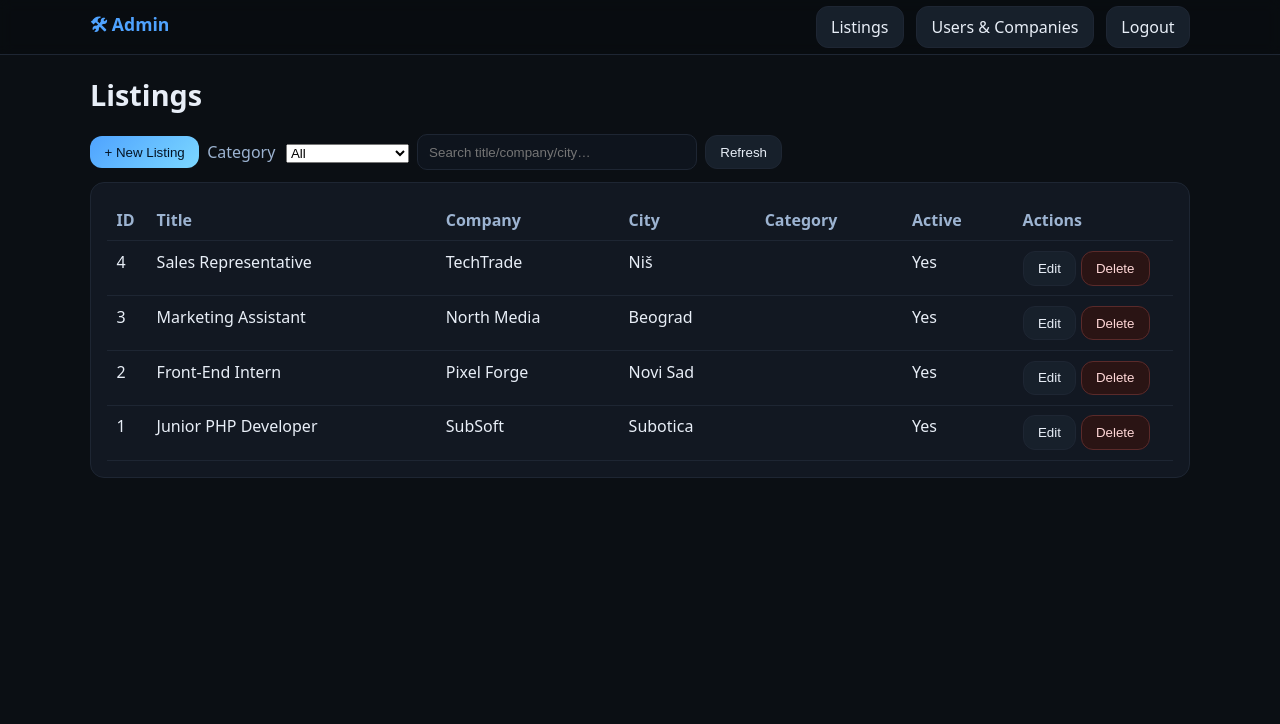
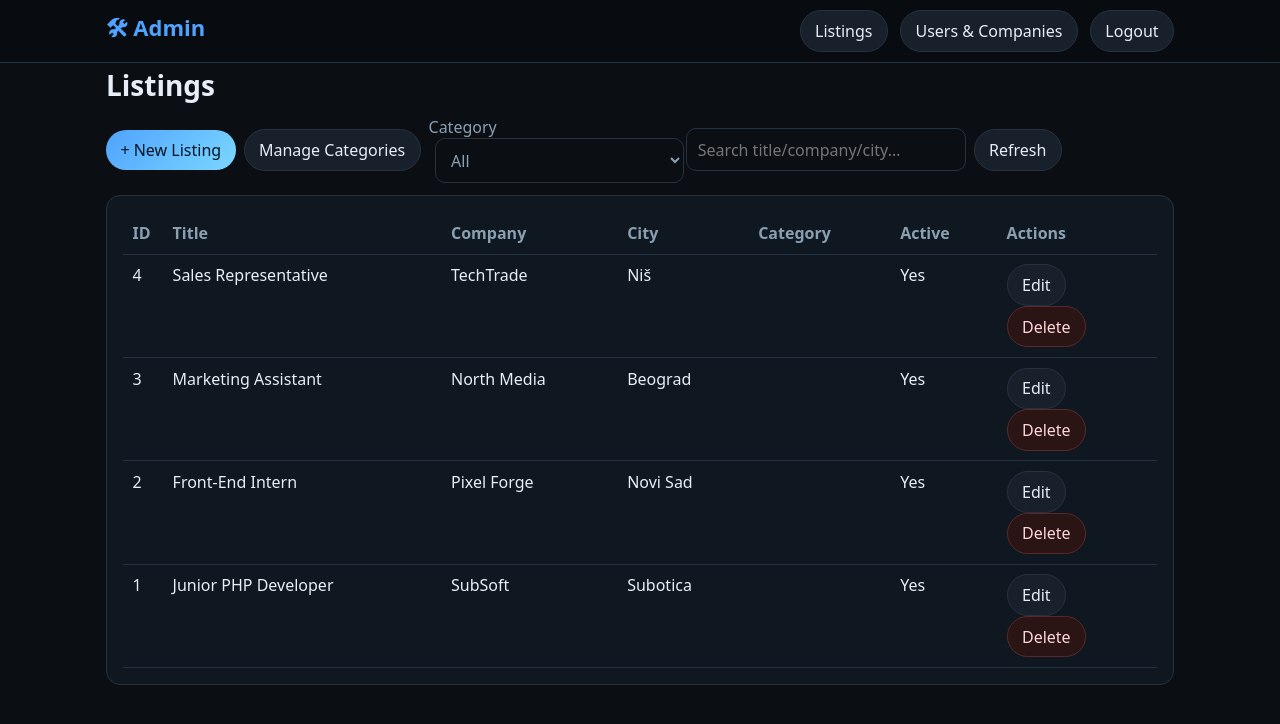
Before and after one commit to evasion123/joblisting, a PHP site: page /admin/listings.php in a window 1280 px wide. Shown: the top 724 px of the page. Run offline with PHP 8.4, Linux system fonts and the light colour scheme; the visitor is signed in with stand-in values (Sample User, id 1); data comes from the database, SQL or seed files in the repository; tables that the repository leaves empty hold one stand-in row (values such as "Sample post").

Commit message:
Patch 3
Added category creation to the admin/listings tab
minor changes

```diff
--- a/projekat/admin/entities.php
+++ b/projekat/admin/entities.php
@@ -53,6 +53,7 @@
     <div class="row" style="gap:.5rem;align-items:center;margin-bottom:.5rem;">
       <button class="btn primary" id="newUserBtn">+ New User</button>
     </div>
+    <div class="table-responsive">
     <table>
       <thead>
       <tr>
@@ -66,6 +67,7 @@
       </thead>
       <tbody id="usersRows"></tbody>
     </table>
+    </div>
   </section>
 
   <!-- COMPANIES -->
@@ -73,6 +75,7 @@
     <div class="row" style="gap:.5rem;align-items:center;margin-bottom:.5rem;">
       <button class="btn primary" id="newCompanyBtn">+ New Company</button>
     </div>
+    <div class="table-responsive">
     <table>
       <thead>
       <tr>
@@ -88,6 +91,7 @@
       </thead>
       <tbody id="companiesRows"></tbody>
     </table>
+    </div>
   </section>
 </main>
 
--- a/projekat/admin/listings.php
+++ b/projekat/admin/listings.php
@@ -38,6 +38,8 @@
 
   <div class="toolbar">
     <button class="btn primary" id="newBtn">+ New Listing</button>
+    <button class="btn" id="manageCatsBtn">Manage Categories</button>
+
     <label class="muted">Category
       <select id="filterCategory" style="margin-left:.4rem;"></select>
     </label>
@@ -45,7 +47,7 @@
     <button class="btn" id="refreshBtn">Refresh</button>
   </div>
 
-  <div class="card" id="tableWrap">
+  <div class="card table-responsive" id="tableWrap">
     <table>
       <thead>
         <tr>
@@ -95,6 +97,29 @@
   </div>
 </div>
 
+<!-- Categories modal -->
+<div class="modal" id="catsModal" role="dialog" aria-modal="true">
+  <div class="inner">
+    <h2 style="margin-top:0;">Manage Categories</h2>
+
+    <form id="catForm" class="row" style="gap:.6rem; flex-wrap:wrap; margin-bottom:.75rem;">
+      <label style="flex:1 1 280px;">New category name
+        <input type="text" name="name" placeholder="e.g. Engineering" required maxlength="120">
+      </label>
+      <button class="btn primary" type="submit">Add</button>
+      <button class="btn" type="button" id="catCloseBtn" style="margin-left:auto;">Close</button>
+    </form>
+
+    <div class="card">
+      <div id="catsList" class="grid" style="grid-template-columns: repeat(auto-fit, minmax(220px, 1fr));"></div>
+      <p class="muted" style="margin-top:.5rem;">
+        Note: You can’t delete a category that is used by any job listing.
+      </p>
+    </div>
+  </div>
+</div>
+
+
 <script src="../assets/admin_listings.js"></script>
 </body>
 </html>
--- a/projekat/assets/admin_listings.js
+++ b/projekat/assets/admin_listings.js
@@ -13,6 +13,26 @@
 const filterCategory = document.getElementById("filterCategory");
 const searchBox = document.getElementById("searchBox");
 
+const manageCatsBtn = document.getElementById("manageCatsBtn");
+const catsModal = document.getElementById("catsModal");
+const catsList = document.getElementById("catsList");
+const catForm = document.getElementById("catForm");
+const catCloseBtn = document.getElementById("catCloseBtn");
+
+function openCatsModal() {
+  catsModal.classList.add("open");
+}
+function closeCatsModal() {
+  catsModal.classList.remove("open");
+  catForm.reset();
+}
+
+manageCatsBtn?.addEventListener("click", async () => {
+  openCatsModal();
+  await renderCategoriesUI(); // load fresh
+});
+catCloseBtn?.addEventListener("click", closeCatsModal);
+
 function escapeHtml(s) {
   return String(s ?? "").replace(
     /[&<>"']/g,
@@ -21,6 +41,73 @@
         c
       ])
   );
+}
+
+catForm?.addEventListener("submit", async (e) => {
+  e.preventDefault();
+  const name = new FormData(catForm).get("name").trim();
+  if (!name) return;
+  try {
+    await createCategory(name);
+    catForm.reset();
+    await renderCategoriesUI();
+    await loadCategories(); // refresh selects (filter + modal)
+  } catch (e) {
+    alert(e.message);
+  }
+});
+
+async function renderCategoriesUI() {
+  const j = await api("categories.php"); // already exists
+  const cats = j.categories || [];
+  catsList.innerHTML = "";
+  if (!cats.length) {
+    catsList.innerHTML = '<p class="muted">No categories yet.</p>';
+    return;
+  }
+  const frag = document.createDocumentFragment();
+  cats.forEach((c) => {
+    const card = document.createElement("div");
+    card.className = "card";
+    card.innerHTML = `
+      <div class="row between center">
+        <div><strong>${escapeHtml(c.name)}</strong><br><span class="muted">#${
+      c.id
+    }</span></div>
+        <button class="btn danger" data-del="${c.id}">Delete</button>
+      </div>
+    `;
+    card.querySelector("[data-del]").addEventListener("click", async () => {
+      if (!confirm(`Delete category "${c.name}"?`)) return;
+      try {
+        await deleteCategory(c.id);
+        await renderCategoriesUI(); // refresh modal list
+        await loadCategories(); // refresh dropdowns
+        await loadJobs(); // in case filter or job rows depend on it
+      } catch (e) {
+        alert(e.message);
+      }
+    });
+    frag.appendChild(card);
+  });
+  catsList.appendChild(frag);
+}
+
+async function createCategory(name) {
+  const j = await api("category_create.php", {
+    method: "POST",
+    headers: { "Content-Type": "application/json" },
+    body: JSON.stringify({ name }),
+  });
+  return j.category; // {id, name}
+}
+
+async function deleteCategory(category_id) {
+  return api("category_delete.php", {
+    method: "POST",
+    headers: { "Content-Type": "application/json" },
+    body: JSON.stringify({ category_id }),
+  });
 }
 
 async function loadCategories() {
--- a/projekat/assets/styles.css
+++ b/projekat/assets/styles.css
@@ -164,3 +164,254 @@
   margin-right: 0.5rem;
   color: var(--muted);
 }
+/* ============================== responsiveness ============================== */
+
+/* ========== Root & Reset ========== */
+:root {
+  --container: 1100px;
+  --space-1: 0.5rem;
+  --space-2: 0.75rem;
+  --space-3: 1rem;
+  --space-4: 1.5rem;
+  --border: #263241; /* match your theme */
+  --card: #0f1720; /* match your theme */
+  --muted: #8aa0b2;
+  --radius: 14px;
+
+  /* breakpoints */
+  --sm: 480px;
+  --md: 640px;
+  --lg: 768px;
+  --xl: 1024px;
+}
+
+*,
+*::before,
+*::after {
+  box-sizing: border-box;
+}
+img,
+video {
+  max-width: 100%;
+  height: auto;
+  display: block;
+}
+input,
+select,
+textarea,
+button {
+  font: inherit;
+}
+
+/* ========== Layout helpers ========== */
+.container {
+  width: min(100%, var(--container));
+  margin-inline: auto;
+  padding: 0 var(--space-3);
+}
+
+.row {
+  display: flex;
+  gap: var(--space-2);
+  align-items: flex-start;
+}
+.row.between {
+  justify-content: space-between;
+}
+.row.center {
+  align-items: center;
+}
+.row.wrap {
+  flex-wrap: wrap;
+}
+
+/* stack rows automatically on small screens */
+@media (max-width: 680px) {
+  .row {
+    flex-wrap: wrap;
+  }
+}
+
+/* responsive grid for cards/lists */
+.grid {
+  display: grid;
+  gap: var(--space-3);
+  grid-template-columns: repeat(auto-fit, minmax(260px, 1fr));
+}
+
+/* ========== Header & Nav ========== */
+.site-header .container {
+  display: flex;
+  align-items: center;
+  justify-content: space-between;
+  gap: var(--space-2);
+  flex-wrap: wrap; /* allow brand and nav to wrap on small screens */
+}
+
+.brand {
+  font-weight: 700;
+  font-size: clamp(18px, 2vw, 22px);
+  white-space: nowrap;
+}
+
+/* ========== Cards & Utilities ========== */
+.card {
+  background: var(--card);
+  border: 1px solid var(--border);
+  border-radius: var(--radius);
+  padding: var(--space-3);
+}
+
+.title {
+  font-weight: 600;
+  font-size: clamp(16px, 1.8vw, 20px);
+}
+.desc {
+  line-height: 1.55;
+}
+.meta {
+  display: flex;
+  flex-wrap: wrap;
+  gap: 0.4rem;
+  margin: 0.4rem 0 0.6rem;
+}
+.tag {
+  border: 1px solid var(--border);
+  border-radius: 999px;
+  padding: 0.15rem 0.5rem;
+  font-size: 0.85em;
+  color: var(--muted);
+}
+.muted {
+  color: var(--muted);
+}
+.alert {
+  padding: 0.6rem 0.8rem;
+  border-radius: 10px;
+}
+.alert.error {
+  border: 1px solid #5a2a2a;
+  background: #2a1414;
+  color: #ffd7d7;
+}
+.alert.success {
+  border: 1px solid #2a5a2a;
+  background: #142a14;
+  color: #d7ffd7;
+}
+
+/* ========== Forms ========== */
+form label {
+  display: block;
+  margin-bottom: 0.6rem;
+}
+input[type="text"],
+input[type="email"],
+input[type="password"],
+select,
+textarea {
+  width: 100%;
+  padding: 0.6rem 0.7rem;
+  border: 1px solid var(--border);
+  border-radius: 10px;
+  background: transparent;
+  color: inherit;
+}
+textarea {
+  resize: vertical;
+}
+
+.btn {
+  display: inline-flex;
+  align-items: center;
+  justify-content: center;
+  gap: 0.4rem;
+  padding: 0.55rem 0.9rem;
+  border: 1px solid var(--border);
+  border-radius: 999px;
+  cursor: pointer;
+  text-decoration: none;
+}
+.btn.block {
+  width: 100%;
+}
+.btn.danger {
+  background: #2a1414;
+  border-color: #5a2a2a;
+  color: #ffd7d7;
+}
+
+/* make form layouts breathe on small screens */
+@media (min-width: var(--md)) {
+  form .row {
+    flex-wrap: nowrap;
+  }
+}
+
+/* ========== Tables (admin) ========== */
+/* Wrap tables so they scroll horizontally on small screens */
+.table-responsive {
+  overflow-x: auto;
+}
+.table-responsive table {
+  min-width: 720px;
+} /* allow scroll instead of squishing */
+
+table {
+  width: 100%;
+  border-collapse: collapse;
+}
+th,
+td {
+  border-bottom: 1px solid var(--border);
+  padding: 0.6rem;
+  vertical-align: top;
+}
+th {
+  text-align: left;
+  color: var(--muted);
+  font-weight: 600;
+}
+
+/* ========== Modals ========== */
+.modal {
+  position: fixed;
+  inset: 0;
+  display: none;
+  align-items: center;
+  justify-content: center;
+  background: rgba(0, 0, 0, 0.6);
+  padding: var(--space-3);
+}
+.modal.open {
+  display: flex;
+}
+.modal .inner {
+  background: var(--card);
+  border: 1px solid var(--border);
+  border-radius: var(--radius);
+  padding: 1rem;
+  width: min(720px, 92%);
+}
+
+/* ========== Typography ========== */
+h1 {
+  font-size: clamp(22px, 3vw, 28px);
+  margin: 0.2rem 0 0.6rem;
+}
+h2 {
+  font-size: clamp(18px, 2.4vw, 22px);
+  margin: 0.2rem 0 0.6rem;
+}
+h3 {
+  font-size: clamp(16px, 2vw, 18px);
+}
+
+/* ========== Helpers ========== */
+.break-any {
+  overflow-wrap: anywhere;
+  word-break: break-word;
+}
+.hidden {
+  display: none !important;
+}
```
Also changed, not shown: projekat/api/admin/category_create.php (added, +28 -0 lines), projekat/api/admin/category_delete.php (added, +40 -0 lines).
